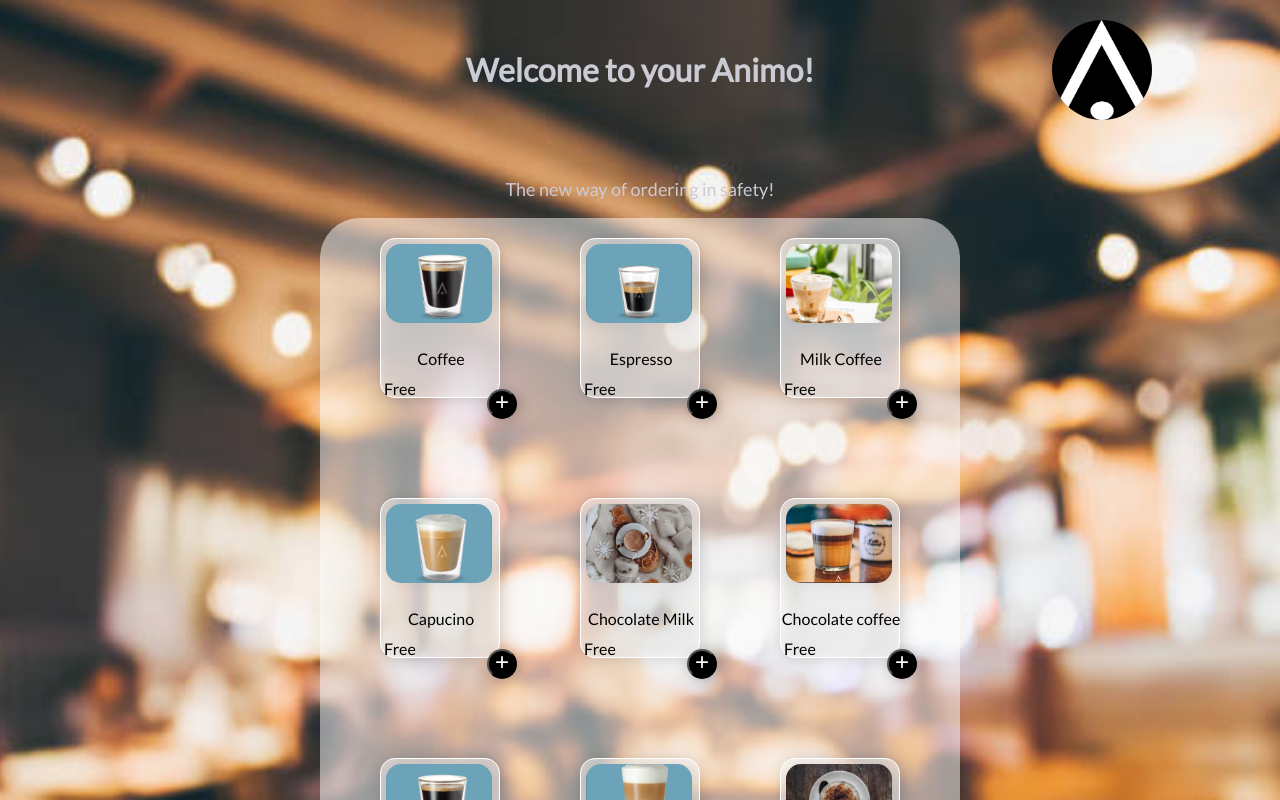
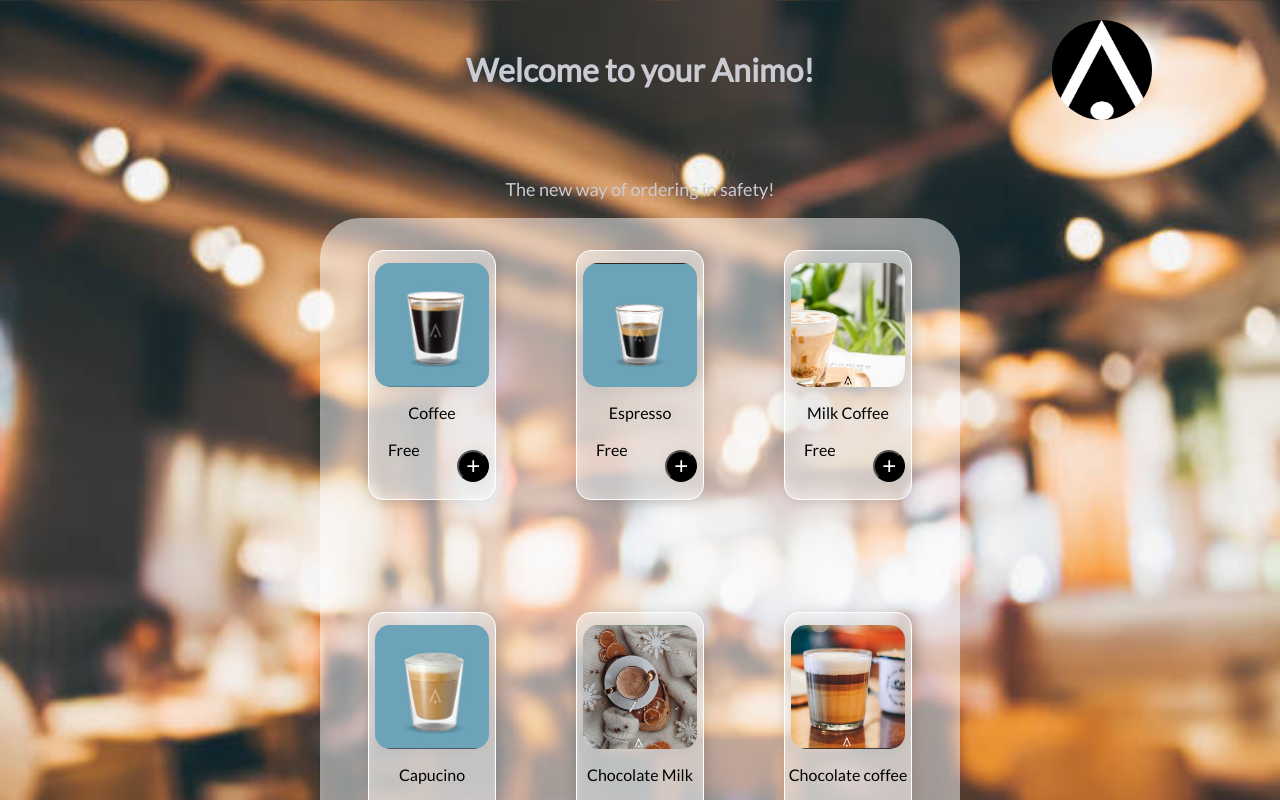
Before and after one commit to micriteo/Project-6.2---Amino, a React (Create React App) app in the folder animo-website/: page /select-order in a window 1280 px wide. Shown: the top 800 px of the page. Built offline with nearby package versions, Linux system fonts and the light colour scheme.

Commit message:
Update SelectOrder.css
It is more responsive for desktop

```diff
--- a/animo-website/src/SelectOrderPage/SelectOrder.css
+++ b/animo-website/src/SelectOrderPage/SelectOrder.css
@@ -1,4 +1,4 @@
-@media screen and (max-width: 600px) {
+@media screen and (max-width: 699px) {
 
   body
   {
@@ -139,7 +139,7 @@
   position: relative;
   width: 30px;
   height: 30px;
-  left: 70%;
+  left: 80%;
   margin-top: -20% ;
   margin-bottom: 5%;
   background: #000000;
@@ -155,7 +155,6 @@
   font-size: 24px;
   line-height: 0; /* Adjusts the vertical alignment of the "+" */
 }
-
 
 
 
@@ -263,72 +262,74 @@
 
   .coffee-item, .capucino-item,.espresso-item, .milk_coffee-item, .chocolate_milk-item, .chocolate_coffee-item, .double_espresso-item, .wiener_melange-item, .late_machiato-item
   {
-    width: 15vh;
-    height: 20vh;
+    width: 10vw;
+    height: 250px;
     border: 1px solid #FFFFFF;
     filter: drop-shadow(2px 1px 7px rgba(0, 0, 0, 0.25));
     border-radius: 15px;
     box-sizing: border-box;
-    background-color: rgba(255, 255, 255, 0.5); /* 50% transparent white */
-    margin-top: 20px; /* Add some space between the rounded-rectangle and coffee-selection divs */
-
-
+    background-color: rgba(255, 255, 255, 0.5);
+    margin-top: 5%;
   }
 
 
   .item-image {
-    position: absolute;
+    position: relative;
     width: 90%;
     height: 50%;
-    left: 5px;
-    top: 5px;
+    left: 5%;
+    top: 5%;
     background: url(../Assets/Select_Order_Assets/chocolate.png) no-repeat center; /* Placeholder image URL */;
     background-size: cover; /* Cover the entire div with the background image */
     border-radius: 15px;
   }
 
   .item-text {
-    width: 15vh;
-    height: 24px;
+    position: relative;
+    top: 5%;
+    width: 100%;
+    height: 1vh;
     font-family: 'Lato';
     font-style: normal;
     font-size: 16px;
     text-align: center;
-    margin-top: 110px;
     color: #000000;
 
   }
 
-  .ellipse2 {
-    position: absolute;
-    width: 30px;
-    height: 30px;
-    left: 106px;
-    top: 150px;
+  .ellipse2
+  {
+    position: relative;
+    width: 4vh;
+    height: 4vh;
+    left: 70%;
     background: #000000;
-    border-radius: 50%; /* Makes the div an ellipse */
+    border-radius: 50%;
     display: flex;
     align-items: center;
     justify-content: center;
-  }
+}
+
+
 
   .plus {
+    position: relative;
     color: #ffffff;
     font-size: 24px;
     line-height: 0; /* Adjusts the vertical alignment of the "+" */
-    margin-top: 20px;
   }
 
 
   .item-price
   {
+    position: relative;
+    left: 15%;
+    top: 10%;
     font-family: 'Lato';
     font-style: normal;
     font-size: 16px;
-    text-align: center;
+    text-align: left;
     color: #000000;
-    margin-right: 80px;
-    margin-top: -10px;
   }
 
 }
```
